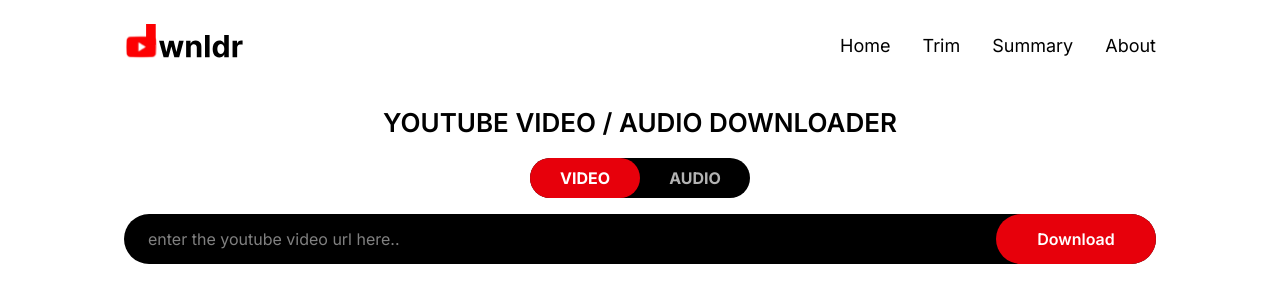
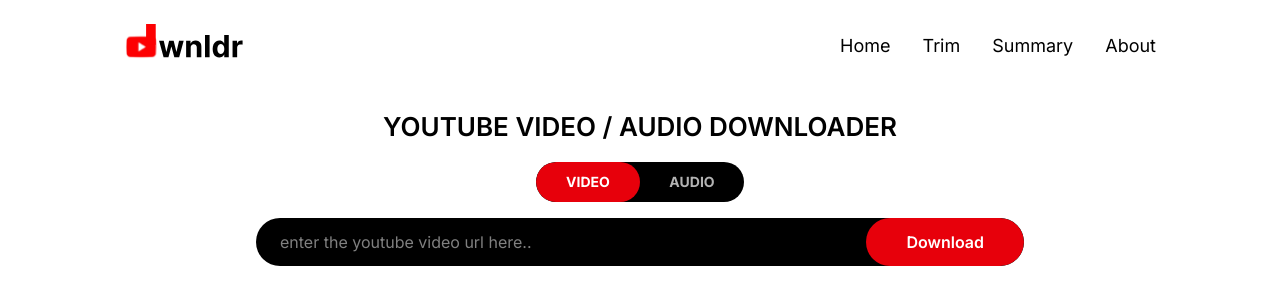
Before and after one commit to Manikantaanyam/yt_video_downloader, a Next.js app in the folder dwnldr/: page / in a window 1280 px wide. Shown: the top 304 px of the page. Built offline with nearby package versions, Linux system fonts and the light colour scheme.

Commit message:
hover_time issue resolved

```diff
--- a/dwnldr/app/components/hero.tsx
+++ b/dwnldr/app/components/hero.tsx
@@ -16,26 +16,22 @@
   const { getInfo, loading, error, data } = useYoutubeInfo();
 
   return (
-    <section>
-      <div className="w-full flex flex-col justify-center items-center mt-3 gap-4">
-        <div>
-          <h1 className="font-semibold text-[14px] md:text-[22px] lg:text-[26px]">
+    <section className="w-full px-3 sm:px-6">
+      <div className="w-full flex flex-col items-center mt-4 gap-4">
+        <h1 className="font-semibold text-[14px] sm:text-[18px] md:text-[22px] lg:text-[26px] text-center">
           YOUTUBE VIDEO / AUDIO DOWNLOADER
         </h1>
-        </div>
 
-        <div className="relative flex w-47 md:w-55 bg-black h-7.5 sm:h-10 rounded-full ">
+        <div className="relative flex w-44 sm:w-52 bg-black h-8 sm:h-10 rounded-full overflow-hidden">
           <div
             className={`absolute bg-red-600 w-1/2 h-full rounded-full transition-all duration-300 ${
               downloadType === "video" ? "left-0" : "left-1/2"
             }`}
-          ></div>
+          />
 
           <button
-            onClick={() => {
-              setDownloadType("video");
-            }}
-            className={` flex-1 z-10 text-[12px] md:text-[16px] font-bold text-center ${
+            onClick={() => setDownloadType("video")}
+            className={`flex-1 z-10 text-xs sm:text-sm font-bold ${
               downloadType === "video" ? "text-white" : "text-white/70"
             }`}
           >
@@ -44,7 +40,7 @@
 
           <button
             onClick={() => setDownloadType("audio")}
-            className={` flex-1 z-10 text-[12px] md:text-[16px] font-bold text-center ${
+            className={`flex-1 z-10 text-xs sm:text-sm font-bold ${
               downloadType === "audio" ? "text-white" : "text-white/70"
             }`}
           >
@@ -52,33 +48,52 @@
           </button>
         </div>
 
-        <div className="input-bar-1 flex flex-col items-center">
-          <div className="flex items-center justify-center text-white w-full">
-            <div className="flex w-[320px] sm:w-159 lg:w-258 bg-black rounded-full h-10 md:h-12.5 gap-3">
+        {/* Input Capsule */}
+        <div className="w-full flex justify-center">
+          <div
+            className="
+              flex items-center
+              w-full max-w-3xl
+              bg-black
+              rounded-full
+              h-10 sm:h-12
+              overflow-hidden
+            "
+          >
             <input
+              value={url}
               onChange={(e) => setUrl(e.target.value)}
-                className="flex-1 bg-transparent outline-none pl-6"
-                id="yt"
               type="text"
               placeholder="enter the youtube video url here.."
+              className="
+                flex-1
+                min-w-0
+                bg-transparent
+                outline-none
+                px-4 sm:px-6
+                text-white
+                text-sm sm:text-base
+              "
+              autoComplete="off"
             />
 
             <button
               onClick={() => getInfo(url)}
               disabled={loading}
-                type="submit"
-                className={`
+              className="
                 relative
+                h-full
+                px-6 sm:px-10
                 bg-red-600 hover:bg-red-500
-                 rounded-full
-                 px-6 md:px-10
-                 h-10 md:h-12.5
-                 min-w-30 md:min-w-40
+                text-white
                 font-semibold
                 flex items-center justify-center
                 transition-all
-                 ${loading ? "cursor-not-allowed" : ""}
-                `}
+                disabled:opacity-70
+                disabled:cursor-not-allowed
+                rounded-full
+                shrink-0
+              "
             >
               <span className={loading ? "opacity-0" : "opacity-100"}>
                 Download
@@ -91,11 +106,12 @@
           </div>
         </div>
       </div>
-      </div>
-      <div className="flex justify-center">
-        {error && <p>{error}</p>}
+
+      <div className="flex justify-center mt-6 w-full">
+        {error && <p className="text-red-500">{error}</p>}
+
         {path === "/trim" && data ? (
-          <TrimSlider videoId={data?.videoId} duration={data?.duration} />
+          <TrimSlider videoId={data.videoId} duration={data.duration} />
         ) : (
           data && <Content url={url} data={data} downloadType={downloadType} />
         )}
--- a/dwnldr/app/components/trimContent.tsx
+++ b/dwnldr/app/components/trimContent.tsx
@@ -5,7 +5,7 @@
 
 interface TrimSliderProps {
   videoId: string;
-  duration: number; // seconds
+  duration: number;
 }
 
 const SNAP_SECONDS = 1;
@@ -26,7 +26,6 @@
   const [endSeconds, setEndSeconds] = useState(DURATION);
   const [hoverSeconds, setHoverSeconds] = useState<number | null>(null);
 
-  /* ---------------- Resize Observer ---------------- */
   useEffect(() => {
     if (!barRef.current) return;
 
@@ -40,7 +39,6 @@
     return () => observer.disconnect();
   }, []);
 
-  /* ---------------- Drag Logic (Mouse + Touch) ---------------- */
   useEffect(() => {
     const onMove = (clientX: number) => {
       if (!draggingRef.current || !barRef.current || barWidth === 0) return;
@@ -75,7 +73,6 @@
     };
   }, [barWidth, startSeconds, endSeconds, DURATION]);
 
-  /* ---------------- Helpers ---------------- */
   const formatTime = (s: number) => {
     const h = Math.floor(s / 3600);
     const m = Math.floor((s % 3600) / 60);
@@ -90,7 +87,6 @@
   const startPx = (startSeconds / DURATION) * barWidth;
   const endPx = (endSeconds / DURATION) * barWidth;
 
-  /* ---------------- Bar Events ---------------- */
   const onBarClick = (e: React.MouseEvent) => {
     if (!barRef.current || barWidth === 0) return;
 
@@ -117,20 +113,18 @@
     setHoverSeconds(sec);
   };
 
-  /* ---------------- Ticks ---------------- */
   const totalTicks = Math.floor(barWidth / PIXELS_PER_TICK);
 
   return (
-    <div className=" max-w-[900px] px-3 sm:px-6 mt-6">
+    <div className=" max-w-225 px-3 sm:px-6 mt-6 mb-3">
       <MovieClip videoId={videoId} start={startSeconds} end={endSeconds} />
 
-      {/* Time Labels */}
       <div className="flex justify-between mt-4 text-sm sm:text-base font-mono text-black">
         <span>{formatTime(startSeconds)}</span>
         <span>{formatTime(endSeconds)}</span>
       </div>
 
-      {/* Slider */}
+      <div className="relative w-full">
         <div
           ref={barRef}
           onClick={onBarClick}
@@ -142,7 +136,6 @@
       overflow-hidden
     "
         >
-        {/* Ticks */}
           {Array.from({ length: totalTicks }).map((_, i) => (
             <div
               key={i}
@@ -151,13 +144,11 @@
             />
           ))}
 
-        {/* Selected Range */}
           <div
             className="absolute top-0 h-full bg-red-500/30"
             style={{ left: startPx, width: endPx - startPx }}
           />
 
-        {/* Handles */}
           <div
             className="absolute top-0 h-full bg-white cursor-ew-resize touch-none"
             style={{
@@ -178,20 +169,23 @@
             onTouchStart={() => (draggingRef.current = "right")}
           />
 
-        {/* Hover Indicator */}
           {hoverSeconds !== null && (
-          <>
             <div
               className="absolute top-0 bottom-0 w-[1px] bg-yellow-400"
               style={{
                 left: `${(hoverSeconds / DURATION) * barWidth}px`,
               }}
             />
+          )}
+        </div>
+
+        {hoverSeconds !== null && (
           <div
             className="
-                absolute -top-7 px-2 py-1 text-xs
+        absolute -top-6 px-2 py-1 text-xs
         bg-black text-white rounded
         pointer-events-none
+        whitespace-nowrap
       "
             style={{
               left: `${(hoverSeconds / DURATION) * barWidth}px`,
@@ -200,7 +194,6 @@
           >
             {formatTime(hoverSeconds)}
           </div>
-          </>
         )}
       </div>
     </div>
```
Lines whose indentation alone changed are shown as unchanged.
